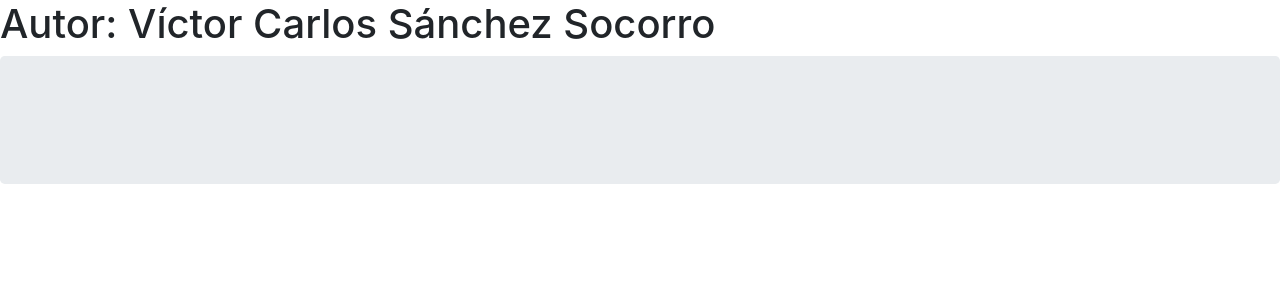
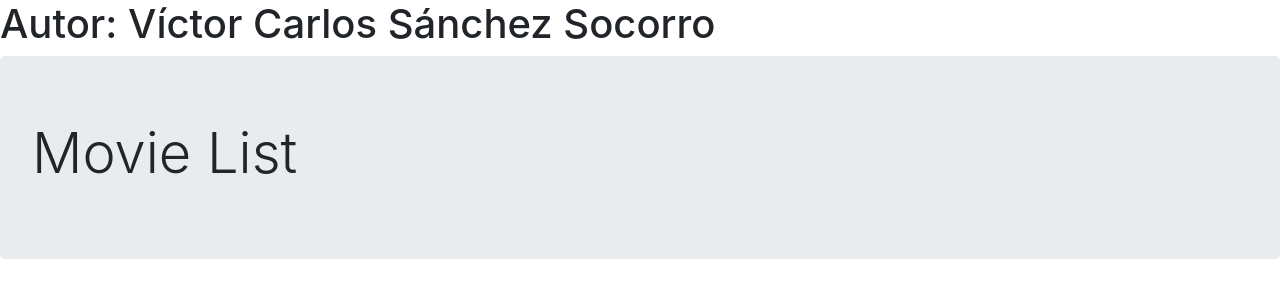
Before and after one commit to VCSDS1M/practica_vuejs_introduccion, a website: page index.html in a window 1280 px wide. Drawn offline with nearby package versions, Linux system fonts and the light colour scheme.

Commit message:
Estructura

```diff
--- a/index.html
+++ b/index.html
@@ -15,8 +15,11 @@
         <h1 id="autor">Autor: Víctor Carlos Sánchez Socorro</h1>
 
         <!-- https://vuejs.org/v2/guide/index.html -->
+
         <div id="app">
-            <div class="jumbotron"></div>
+            <div class="jumbotron">
+                <h1 class="display-4" id="title">{{ col.collection.title }}</h1>
+            </div>
             <div class="card-group"></div>
 
             <!--
```
